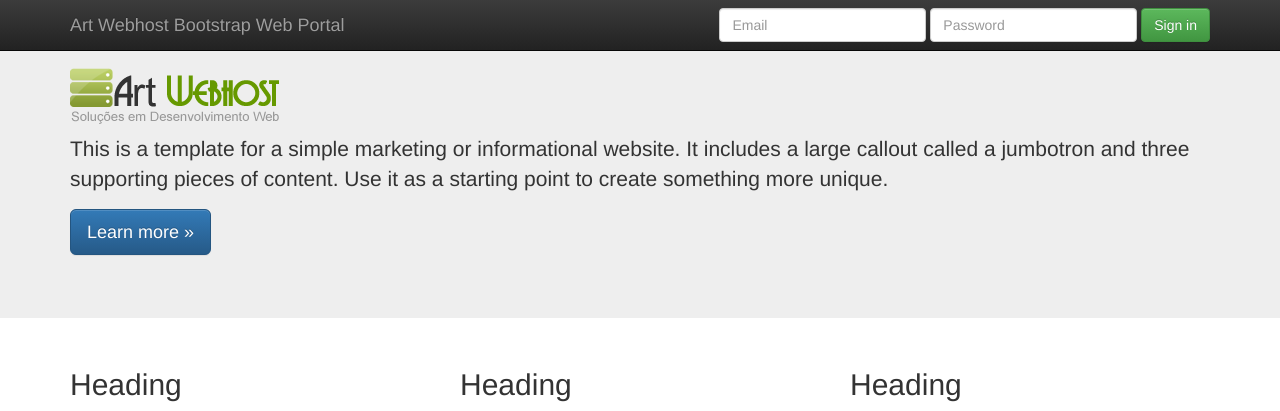
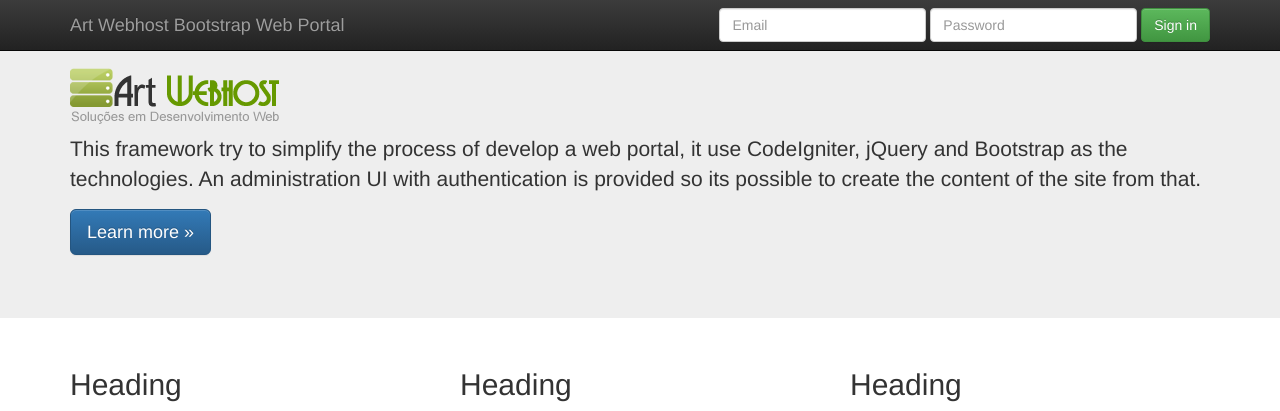
Before and after one commit to geisonfgf/artwebhost-bootstrap-web-portal, a CodeIgniter app: page /bootstrap-site/ in a window 1280 px wide. Shown: the top 411 px of the page. Run offline with CodeIgniter, Linux system fonts and the light colour scheme; some libraries are stand-ins or nearby versions.

Commit message:
Add i18n feature

```diff
--- a/application/config/config.php
+++ b/application/config/config.php
@@ -69,6 +69,7 @@ $config['url_suffix'] = '';
 | than english.
 |
 */
+
 $config['language']	= 'english';
 
 /*
@@ -91,7 +92,7 @@ $config['charset'] = 'UTF-8';
 | setting this variable to TRUE (boolean).  See the user guide for details.
 |
 */
-$config['enable_hooks'] = FALSE;
+$config['enable_hooks'] = TRUE;
 
 
 /*
--- a/application/config/hooks.php
+++ b/application/config/hooks.php
@@ -10,7 +10,12 @@
 |
 */
 
-
+$hook['post_controller_constructor'] = array(
+    'class' => 'LanguageLoader',
+    'function' => 'initialize',
+    'filename' => 'LanguageLoader.php',
+    'filepath' => 'hooks'
+);
 
 /* End of file hooks.php */
 /* Location: ./application/config/hooks.php */
--- a/application/controllers/welcome.php
+++ b/application/controllers/welcome.php
@@ -19,7 +19,10 @@ class Welcome extends CI_Controller {
 	 */
 	public function index()
 	{
-		$this->load->view('welcome_message');
+		$data["lang_site_title"] = $this->lang->line("site_title");
+		$data["lang_site_description"] = $this->lang->line("site_description");
+		$data["lang_site_btn_learn_more"] = $this->lang->line("site_btn_learn_more");
+		$this->load->view('welcome_message', $data);
 	}
 }
 
--- /dev/null
+++ b/application/hooks/LanguageLoader.php
@@ -0,0 +1,24 @@
+<?php
+class LanguageLoader
+{
+    function initialize() {
+        $language = substr($_SERVER['HTTP_ACCEPT_LANGUAGE'], 0, 2);
+        $lang = 'english';
+        switch ($language){
+            case "pt":
+                $lang = 'portuguese';
+                break;
+            case "en":
+                $lang = 'english';
+                break;
+            default:
+                $lang = 'english'; //include EN in all other cases of different lang detection
+                break;
+        }
+
+        $ci =& get_instance();
+        $ci->load->helper('language');
+        $ci->lang->load('admin', $lang);
+        $ci->lang->load('site', $lang);
+    }
+}
--- /dev/null
+++ b/application/language/english/site_lang.php
@@ -0,0 +1,5 @@
+<?php
+
+$lang['site_title'] = "Art Webhost Bootstrap Web Portal";
+$lang['site_description'] = "This framework try to simplify the process of develop a web portal, it use CodeIgniter, jQuery and Bootstrap as the technologies. An administration UI with authentication is provided so its possible to create the content of the site from that.";
+$lang['site_btn_learn_more'] = "Learn more &raquo;";
--- /dev/null
+++ b/application/language/portuguese/site_lang.php
@@ -0,0 +1,5 @@
+<?php
+
+$lang['site_title'] = "Art Webhost Criador de Portal Web";
+$lang['site_description'] = "Esse framework tenta simplificar o processo de desenvolvimento de um portal web, ele usa CodeIgniter, jQuery e Bootstrap como tecnologias. Uma interface de administração com autenticação está disponível, é possível criar o conteúdo do site por ela.";
+$lang['site_btn_learn_more'] = "Entenda melhor &raquo;";
--- a/application/views/welcome_message.php
+++ b/application/views/welcome_message.php
@@ -31,7 +31,7 @@
             <span class="icon-bar"></span>
             <span class="icon-bar"></span>
           </button>
-          <a class="navbar-brand pull-left" href="#">Art Webhost Bootstrap Web Portal</a>
+          <a class="navbar-brand pull-left" href="#"><? echo $lang_site_title; ?></a>
         </div>
         <div class="navbar-collapse collapse">
           <form class="navbar-form navbar-right" role="form">
@@ -51,8 +51,8 @@
     <div class="jumbotron">
       <div class="container">
         <h1><img  class="media-object" src="<?php echo asset_url(); ?>img/logo.png" alt="Art Webhost" /></h1>
-        <p>This is a template for a simple marketing or informational website. It includes a large callout called a jumbotron and three supporting pieces of content. Use it as a starting point to create something more unique.</p>
-        <p><a class="btn btn-primary btn-lg" role="button">Learn more &raquo;</a></p>
+        <p><? echo $lang_site_description; ?></p>
+        <p><a class="btn btn-primary btn-lg" role="button"><? echo $lang_site_btn_learn_more; ?></a></p>
       </div>
     </div>
 
```
Also changed, not shown: application/language/portuguese/index.html (added, +10 -0 lines), application/language/english/admin_lang.php (added), application/language/portuguese/admin_lang.php (added), assets/img/favicon.ico, assets/img/favicon.png (deleted).
